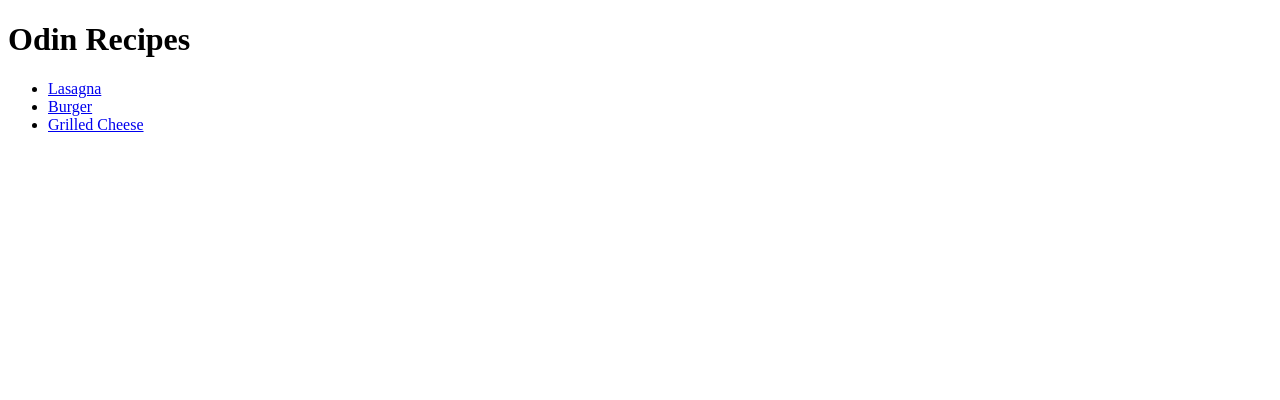
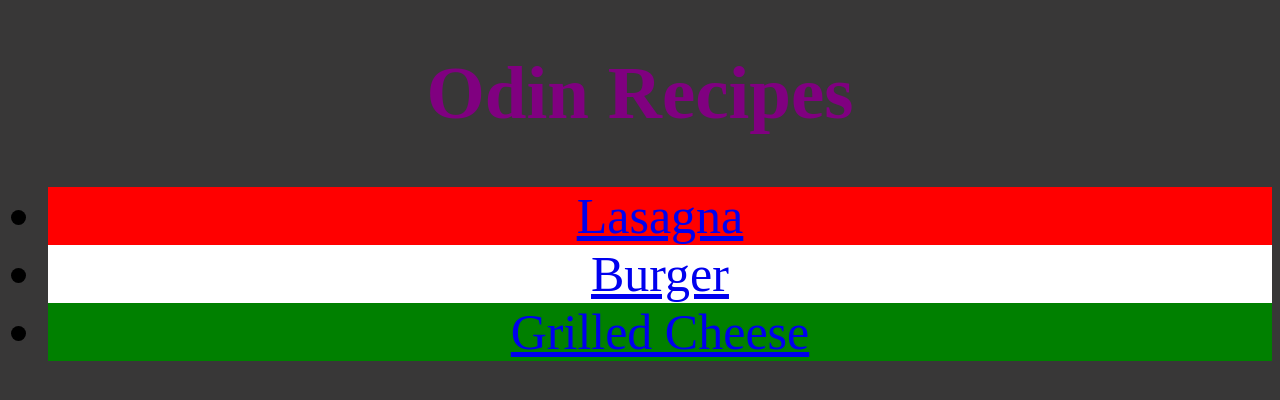
Before and after one commit to DBcosmos/odin-recipes, a plain HTML site: page index.html in a window 1280 px wide. Drawn offline with Linux system fonts and the light colour scheme.

Commit message:
update pages with css
add css to index and pages (it still looks awful, i know)

```diff
--- a/index.html
+++ b/index.html
@@ -4,13 +4,14 @@
     <meta charset="UTF-8">
     <meta name="viewport" content="width=device-width, initial-scale=1.0">
     <title>Document</title>
+    <link rel="stylesheet" href="styles.css">
 </head>
-<body>
-    <h1>Odin Recipes</h1>
+<body id="darkmode">
+    <h1 id="title">Odin Recipes</h1>
     <ul>
-        <li><a href=recipes/lasagna.html>Lasagna</a></li>
-        <li><a href="recipes/burger.html">Burger</a></li>
-        <li><a href="recipes/grilled-cheese.html">Grilled Cheese</a></li>
+        <li class="index" id="lasagna"><a href=recipes/lasagna.html>Lasagna</a></li>
+        <li class= "index" id="burger"><a href="recipes/burger.html">Burger</a></li>
+        <li class="index" id="grilled-cheese"><a href="recipes/grilled-cheese.html">Grilled Cheese</a></li>
     </ul>
 </body>
 </html>
--- /dev/null
+++ b/recipes/burger.css
@@ -0,0 +1,16 @@
+#darkmode {
+    background-color: rgb(55,55,55);
+}
+
+h1{
+    color: purple;
+    text-align: center;
+}
+
+h2 {
+    text-align: center;
+}
+
+ul, ol {
+    text-align: center;
+}
--- /dev/null
+++ b/recipes/grilled-cheese.css
@@ -0,0 +1,16 @@
+#darkmode {
+    background-color: rgb(55,55,55);
+}
+
+h1{
+    color: purple;
+    text-align: center;
+}
+
+h2 {
+    text-align: center;
+}
+
+ul, ol {
+    text-align: center;
+}
--- /dev/null
+++ b/recipes/lasagna.css
@@ -0,0 +1,16 @@
+#darkmode {
+    background-color: rgb(55,55,55);
+}
+
+h1{
+    color: purple;
+    text-align: center;
+}
+
+h2 {
+    text-align: center;
+}
+
+ul, ol {
+    text-align: center;
+}
--- /dev/null
+++ b/styles.css
@@ -0,0 +1,27 @@
+#darkmode {
+    background-color: rgb(56, 55, 55);
+}
+
+h1 {
+    color: purple;
+    text-align: center;
+    font: "times new roman", helvatica, "sans serif";
+    font-size: 75px;
+}
+
+.index {
+    font-size: 50px;
+    text-align: center;
+}
+
+#lasagna {
+    background-color: red;
+}
+
+#burger {
+    background-color: white;
+}
+
+#grilled-cheese {
+    background-color: green;
+}
```
Also changed, not shown: recipes/burger.html (+2 -1 lines), recipes/grilled-cheese.html (+2 -1 lines), recipes/lasagna.html (+2 -1 lines).
